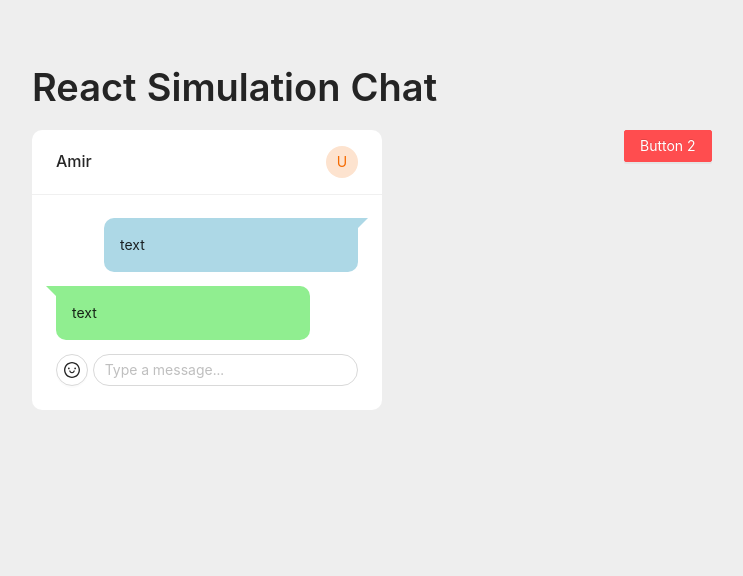
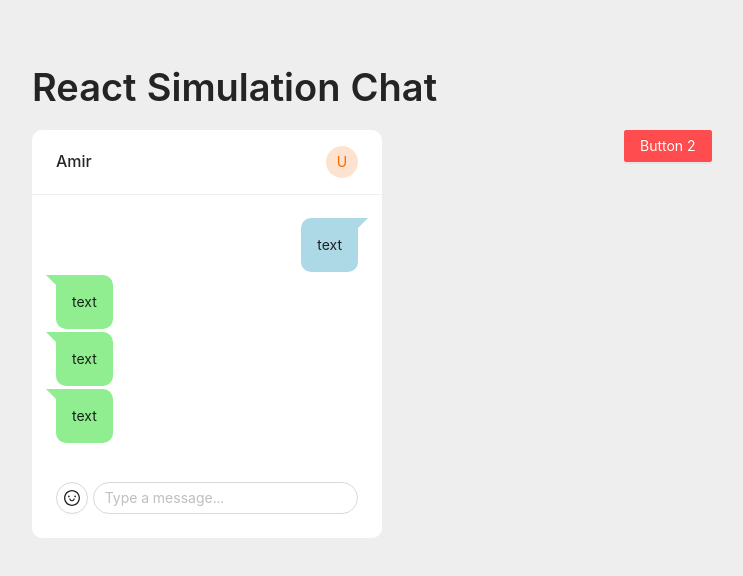
Before and after one commit to amiryxe/react-simulation-chat, a React (Create React App) app: page / in a window 1280 px wide. Shown: the top 576 px of the page, without its empty margins (16-759 px from the left). Built offline with nearby package versions, Linux system fonts and the light colour scheme; the HTML template or start-up script is replaced by a standard one.

Commit message:
message alignement

```diff
--- a/src/App.css
+++ b/src/App.css
@@ -12,21 +12,27 @@ input[type='text'] {
   border-radius: 20px;
 }
 
+.messages {
+  min-height: 200px;
+}
+
 .message-card {
   padding: 1rem;
   border-radius: 10px;
   position: relative;
+  clear: both;
+  margin-bottom: 3px;
 }
 
 .message-send {
   background: lightblue;
-  margin-left: 3rem;
+  float: right;
   border-top-right-radius: 0;
 }
 
 .message-receive {
   background: lightgreen;
-  margin-right: 3rem;
+  float: left;
   border-top-left-radius: 0;
 }
 
@@ -61,3 +67,8 @@ input[type='text'] {
   margin-right: -10px;
   transform: rotate(180deg);
 }
+
+.input-chat {
+  clear: both;
+  margin-top: 4rem;
+}
--- a/src/pages/Chat.js
+++ b/src/pages/Chat.js
@@ -33,9 +33,11 @@ const Chat = () => {
               style={{ width: 350 }}
             >
               <div className='messages'>
-                <p className='message-card message-send'>text</p>
+                <span className='message-card message-send'>text</span>
 
-                <p className='message-card message-receive'>text</p>
+                <span className='message-card message-receive'>text</span>
+                <span className='message-card message-receive'>text</span>
+                <span className='message-card message-receive'>text</span>
               </div>
 
               <div className='input-chat'>
```
